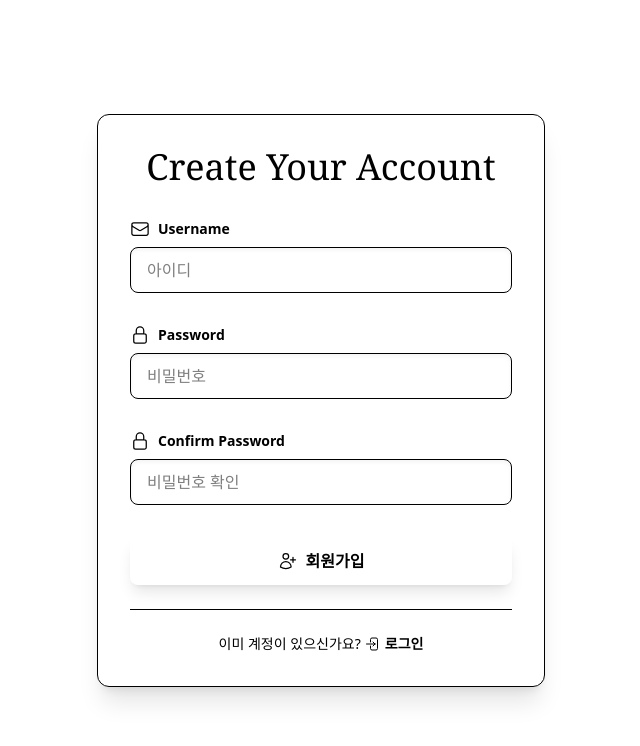
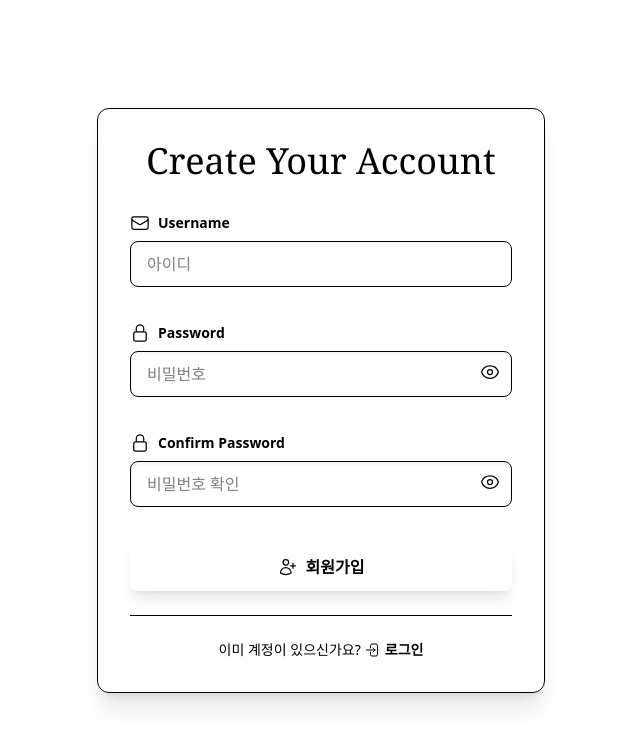
Before and after one commit to JaeBeen95/whiskey-app, a React (Vite) app: page /signup in a window 1280 px wide. Shown: the top 746 px of the page, without its empty margins (319-959 px from the left). Built offline with nearby package versions, Linux system fonts and the light colour scheme; no server answers.

Commit message:
✨ feat: PasswordField 컴포넌트 생성

```diff
--- a/src/components/FormField.tsx
+++ b/src/components/FormField.tsx
@@ -15,17 +15,19 @@ export default function FormField({ id, label, icon, error, inputProps }: FormFi
         {icon && <span className="mr-2">{icon}</span>}
         {label}
       </label>
+      <div>
         <input
           id={id}
           name={id}
           className={`shadow-inner appearance-none border rounded-lg w-full py-3 px-4 text-light-gray-50 bg-deep-navy-900 leading-tight focus:outline-none focus:ring-2 focus:ring-accent-orange-500 focus:border-transparent transition-all duration-200 placeholder-light-gray-50/50 ${
             error ? "border-red-500" : "border-gold-500/50"
-        }`}
+          } ${inputProps?.className || ""}`}
           {...inputProps}
         />
-      <p className={`text-xs mt-1 ${error ? "text-red-500" : "text-transparent"}`}>
-        {error || "placeholder"}
+        <p className={`text-xs mt-1 ${error ? "text-red-500" : "text-transparent"} min-h-5`}>
+          {error || " "}
         </p>
+      </div>
     </div>
   );
 }
--- a/src/pages/auth/SignupPage.tsx
+++ b/src/pages/auth/SignupPage.tsx
@@ -9,6 +9,7 @@ import {
   ArrowRightEndOnRectangleIcon,
 } from "@heroicons/react/24/outline";
 import { useSignupForm } from "@/pages/auth/hooks/useAuthForm";
+import PasswordField from "@/pages/auth/components/PasswordField";
 
 export default function SignupPage() {
   const { register, handleSubmit, errors, isLoading, passwordWatch } = useSignupForm();
@@ -32,15 +33,13 @@ export default function SignupPage() {
           }),
         }}
       />
-      <FormField
+      <PasswordField
         id="password"
         label="Password"
-        icon={<LockClosedIcon className="h-5 w-5" />}
         error={errors.password?.message}
         inputProps={{
           type: "password",
           placeholder: "비밀번호",
-          autoComplete: "new-password",
           ...register("password", {
             required: "비밀번호는 필수입니다.",
             minLength: {
@@ -50,15 +49,13 @@ export default function SignupPage() {
           }),
         }}
       />
-      <FormField
+      <PasswordField
         id="confirmPassword"
         label="Confirm Password"
-        icon={<LockClosedIcon className="h-5 w-5" />}
         error={errors.confirmPassword?.message}
         inputProps={{
           type: "password",
           placeholder: "비밀번호 확인",
-          autoComplete: "new-password",
           ...register("confirmPassword", {
             required: "비밀번호 확인은 필수입니다.",
             validate: (value) => value === passwordWatch || "비밀번호가 일치하지 않습니다.",
--- /dev/null
+++ b/src/pages/auth/components/PasswordField.tsx
@@ -0,0 +1,37 @@
+import { useState } from "react";
+import { EyeIcon, EyeSlashIcon, LockClosedIcon } from "@heroicons/react/24/outline";
+import FormField from "@/components/FormField";
+
+interface PasswordFieldProps {
+  id: string;
+  label: string;
+  error?: string;
+  inputProps?: React.InputHTMLAttributes<HTMLInputElement>;
+}
+
+export default function PasswordField({ id, label, error, inputProps }: PasswordFieldProps) {
+  const [show, setShow] = useState(false);
+
+  return (
+    <div className="relative">
+      <FormField
+        id={id}
+        label={label}
+        icon={<LockClosedIcon className="h-5 w-5" />}
+        error={error}
+        inputProps={{
+          ...inputProps,
+          type: show ? "text" : "password",
+        }}
+      />
+      <button
+        type="button"
+        onClick={() => setShow((prev) => !prev)}
+        className="absolute right-3 top-1/2 -translate-y-1/2 flex items-center text-light-gray-50/70 hover:text-gold-500 focus:outline-none cursor-pointer"
+        tabIndex={-1}
+      >
+        {show ? <EyeSlashIcon className="w-5 h-5" /> : <EyeIcon className="w-5 h-5" />}
+      </button>
+    </div>
+  );
+}
```
Lines whose indentation alone changed are shown as unchanged.
